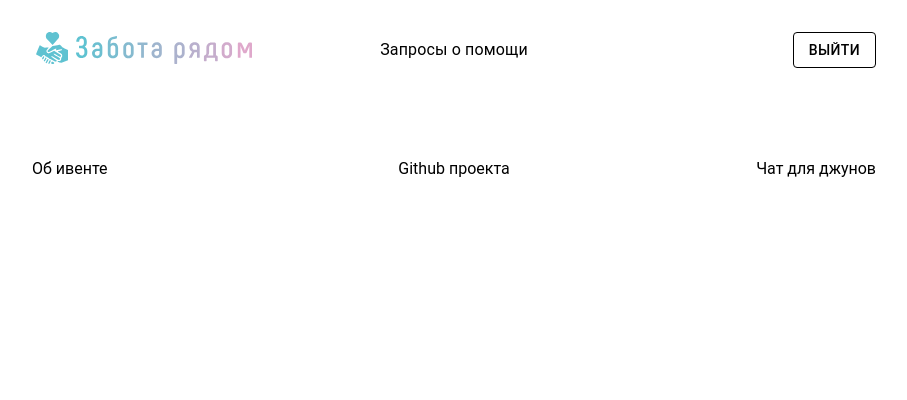
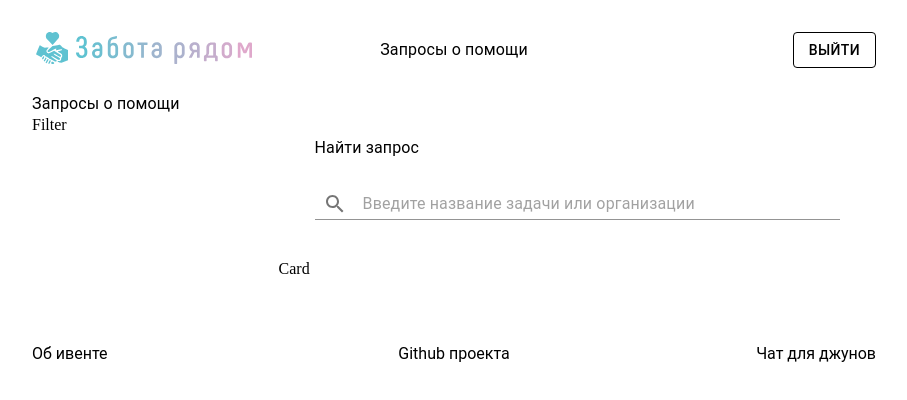
Before and after one commit to bril95/React-event, a React (Vite) app: page / in a window 1280 px wide. Shown: the top 400 px of the page, without its empty margins (186-1093 px from the left). Built offline with nearby package versions, Linux system fonts and the light colour scheme.

Commit message:
add SearchBar

```diff
--- a/src/App.tsx
+++ b/src/App.tsx
@@ -13,6 +13,7 @@ import Layout from './Pages/Layout';
 import AuthPage from './Pages/authorization/AuthPage';
 import ProfilePage from './Pages/profile/ProfilePage';
 import 'react-toastify/dist/ReactToastify.css';
+import CatalogPage from './Pages/catalog/CatalogPage';
 
 // interface ProtectedRouteProps {
 //   element: React.ReactElement;
@@ -28,9 +29,10 @@ const App = () => (
   <Provider store={store}>
     <BrowserRouter>
       <Routes>
-        <Route path="/" element={<Layout />}>
+        <Route element={<Layout />}>
           <Route path="/login" element={<AuthPage />} />
           <Route path="/profile" element={<ProfilePage />}/>
+          <Route path="/" element={<CatalogPage />}/>
         </Route>
       </Routes>
       <ToastContainer position="bottom-right" theme="colored"/>
--- /dev/null
+++ b/src/Pages/catalog/CatalogPage.tsx
@@ -0,0 +1,26 @@
+import { Box, Typography } from "@mui/material";
+import CardProfile from "./card/CardProfile";
+import FilterBar from "./filter/FilterBar";
+import SearchBar from "./searchBar/SearchBar";
+
+const CatalogPage = () => {
+  return (
+    <Box>
+      <Typography>Запросы о помощи</Typography>
+      <Box sx={{
+        display: 'flex',
+        gap: '20px',
+      }}>
+        <FilterBar />
+        <Box sx={{
+          width: '100%'
+        }}>
+          <SearchBar />
+          <CardProfile />
+        </Box>
+      </Box>
+    </Box>
+  )
+};
+
+export default CatalogPage;
--- /dev/null
+++ b/src/Pages/catalog/card/CardProfile.tsx
@@ -0,0 +1,9 @@
+import { Box } from "@mui/material"
+
+const CardProfile = () => {
+  return (
+    <Box>Card</Box>
+  )
+};
+
+export default CardProfile;
--- /dev/null
+++ b/src/Pages/catalog/filter/FilterBar.tsx
@@ -0,0 +1,13 @@
+import { Box } from "@mui/material"
+
+const FilterBar = () => {
+  return (
+    <Box sx={{
+      width: '320px',
+    }}>
+      Filter
+    </Box>
+  )
+};
+
+export default FilterBar;
--- /dev/null
+++ b/src/Pages/catalog/searchBar/SearchBar.tsx
@@ -0,0 +1,29 @@
+import { Box, Typography, FormControl, Input, InputAdornment, IconButton } from "@mui/material"
+import SearchIcon from '@mui/icons-material/Search';
+
+const SearchBar = () => {
+  return (
+    <Box sx={{
+      padding: '20px 36px 40px',
+    }}>
+      <Typography>Найти запрос</Typography>
+      <FormControl fullWidth variant="standard" sx={{
+        mt: '27.5px'
+      }}>
+          <Input
+            id="taskOrOrganizationName"
+            placeholder="Введите название задачи или организации"
+            startAdornment={
+            <InputAdornment position="start">
+              <IconButton>
+                <SearchIcon />
+              </IconButton>
+            </InputAdornment>
+            }
+          />
+        </FormControl>
+    </Box>
+  )
+};
+
+export default SearchBar;
```
Also changed, not shown: src/assets/errorInfo.svg (added), src/assets/notFoundResult.svg (added).
